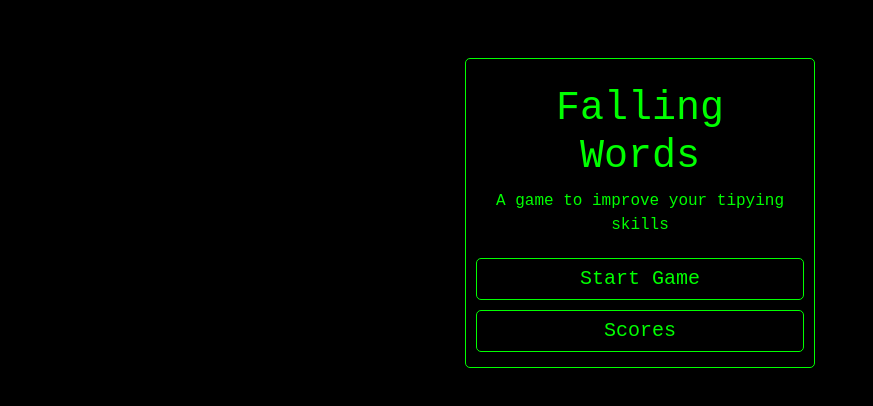
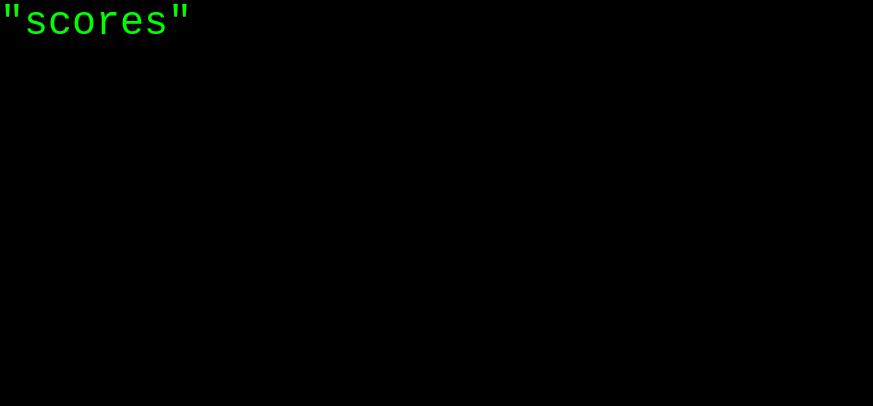
Before and after one commit to NachoVai/falling-words, a React (Vite) app: page / in a window 1280 px wide. Both pictures are taken after a click on the button "Scores". Shown: the top 406 px of the page, without its empty margins (0-873 px from the left). Built offline with nearby package versions, Linux system fonts and the light colour scheme.

Commit message:
create scores components

```diff
--- a/src/App.tsx
+++ b/src/App.tsx
@@ -1,10 +1,24 @@
+import { useState } from "react";
 import "../src/assets/styles/App.css";
 import Menu from "./components/Menu/Menu";
+import Scores from "./components/Scores/Scores";
 
 function App() {
+  const [view, setView] = useState("menu");
+
+  const handleButtonClick = (buttonName: string) => {
+    if (buttonName === "Game") {
+      console.log("Start Game button clicked");
+    } else if (buttonName === "Scores") {
+      console.log("Scores button clicked");
+      setView("scores");
+    }
+  };
+
   return (
     <>
-      <Menu />
+      {view === "menu" && <Menu onButtonClick={handleButtonClick} />}{" "}
+      {view === "scores" && <Scores />}
     </>
   );
 }
--- a/src/components/Button/Button.tsx
+++ b/src/components/Button/Button.tsx
@@ -1,11 +1,12 @@
 import "./Button.css";
 
-type ButtonProps = { name: string };
+type ButtonProps = { name: string; onClick: () => void };
 
 function Button(props: ButtonProps) {
-  const { name } = props;
+  const { name, onClick } = props;
+
   return (
-    <button type="button" className="btn btn-lg">
+    <button type="button" className="btn btn-lg" onClick={onClick}>
       {name}
     </button>
   );
--- a/src/components/Menu/Menu.tsx
+++ b/src/components/Menu/Menu.tsx
@@ -3,7 +3,11 @@ import CardBody from "../CardBody/CardBody";
 import Button from "../Button/Button";
 import "./menu.css";
 
-function Menu() {
+type MenuProps = {
+  onButtonClick: (buttonName: string) => void;
+};
+
+function Menu({ onButtonClick }: MenuProps) {
   return (
     <>
       <div className="container mt-5" id="menu">
@@ -13,8 +17,8 @@ function Menu() {
             description="A game to improve your tipying skills"
           />
           <div className="d-flex flex-column align-items-center">
-            <Button name="Start Game" />
-            <Button name="Scores" />
+            <Button name="Start Game" onClick={() => onButtonClick("Game")} />
+            <Button name="Scores" onClick={() => onButtonClick("Scores")} />
           </div>
         </Card>
       </div>
--- /dev/null
+++ b/src/components/Scores/Scores.tsx
@@ -0,0 +1,9 @@
+function Scores() {
+  return (
+    <>
+      <h1>"scores"</h1>
+    </>
+  );
+}
+
+export default Scores;
```
